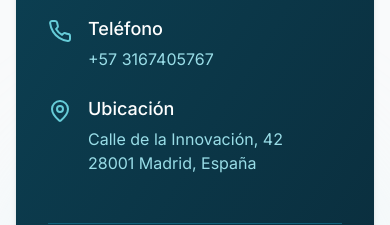
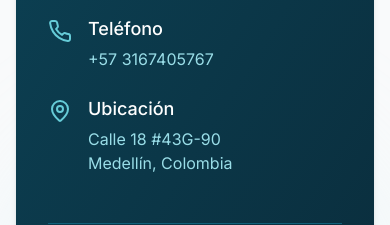
Before and after one commit to danielmedinac22/axio-lab-automation-hub, a React (Vite) app: page / in a window 390 px wide. Shown: the part 7980-8205 px from the top of the page. Built offline with nearby package versions, Linux system fonts and the light colour scheme.

Commit message:
Fix: Update contact information
Updated the phone number and location in the contact section.

```diff
--- a/src/components/sections/contact-section.tsx
+++ b/src/components/sections/contact-section.tsx
@@ -5,6 +5,7 @@ import { RevealOnScroll } from "@/components/ui/reveal-on-scroll";
 import { Mail, Phone, MapPin, ArrowRight } from "lucide-react";
 import { useState } from "react";
 import { useToast } from "@/hooks/use-toast";
+
 export function ContactSection() {
   const {
     toast
@@ -16,6 +17,7 @@ export function ContactSection() {
     message: ""
   });
   const [isSubmitting, setIsSubmitting] = useState(false);
+
   const handleChange = (e: React.ChangeEvent<HTMLInputElement | HTMLTextAreaElement>) => {
     const {
       name,
@@ -26,6 +28,7 @@ export function ContactSection() {
       [name]: value
     }));
   };
+
   const handleSubmit = (e: React.FormEvent) => {
     e.preventDefault();
     setIsSubmitting(true);
@@ -45,6 +48,7 @@ export function ContactSection() {
       });
     }, 1500);
   };
+
   return <section id="contacto" className="py-24 bg-gray-50 relative overflow-hidden">
       {/* Background Elements */}
       <div className="absolute top-0 left-0 w-full h-20 bg-gradient-to-b from-white to-gray-50"></div>
@@ -135,8 +139,8 @@ export function ContactSection() {
                   <div className="ml-4">
                     <h4 className="text-lg font-medium text-white">Ubicación</h4>
                     <p className="mt-1 text-axio-200">
-                      Calle de la Innovación, 42<br />
-                      28001 Madrid, España
+                      Calle 18 #43G-90<br />
+                      Medellín, Colombia
                     </p>
                   </div>
                 </div>
```
Also changed, not shown: src/components/footer.tsx (+6 -1 lines).
